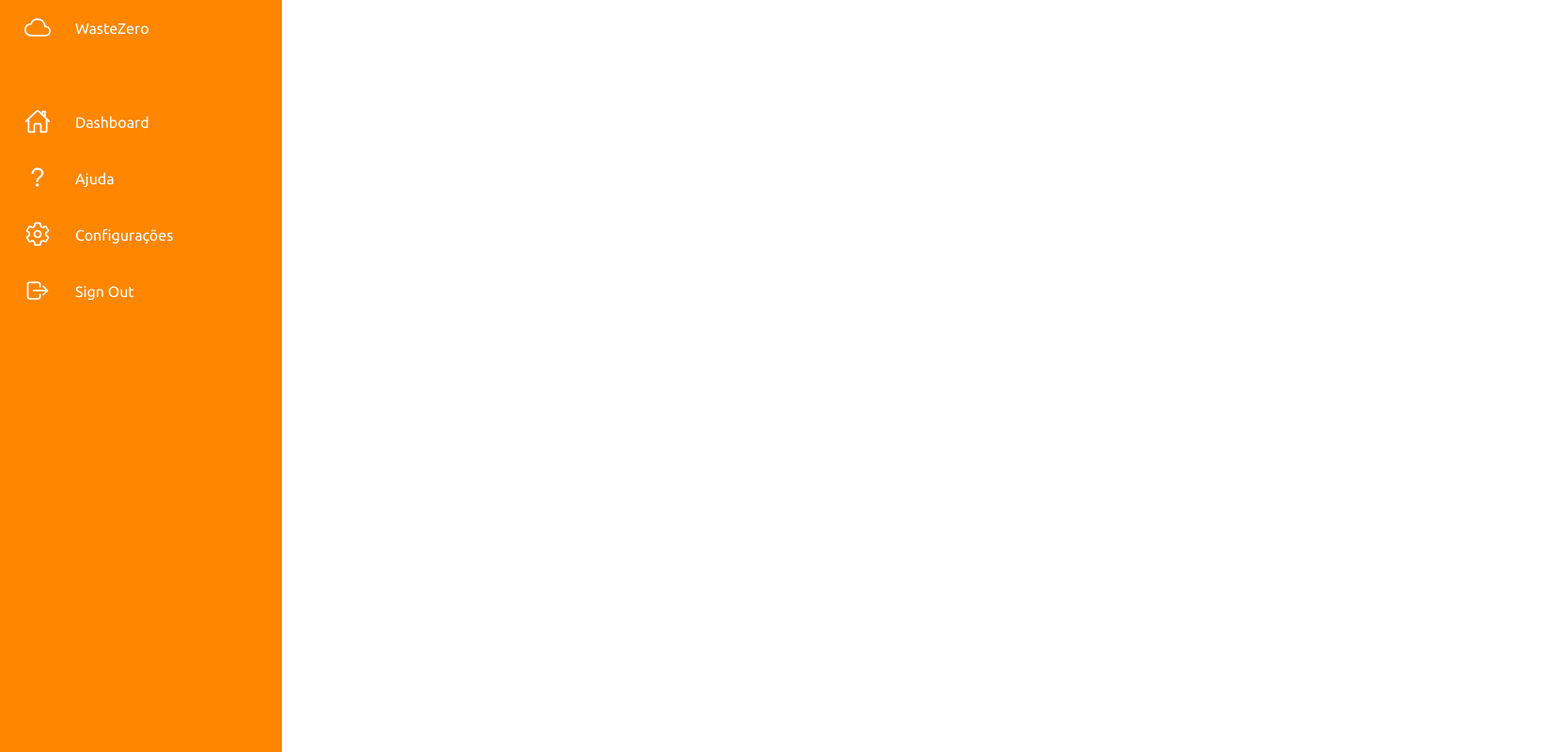
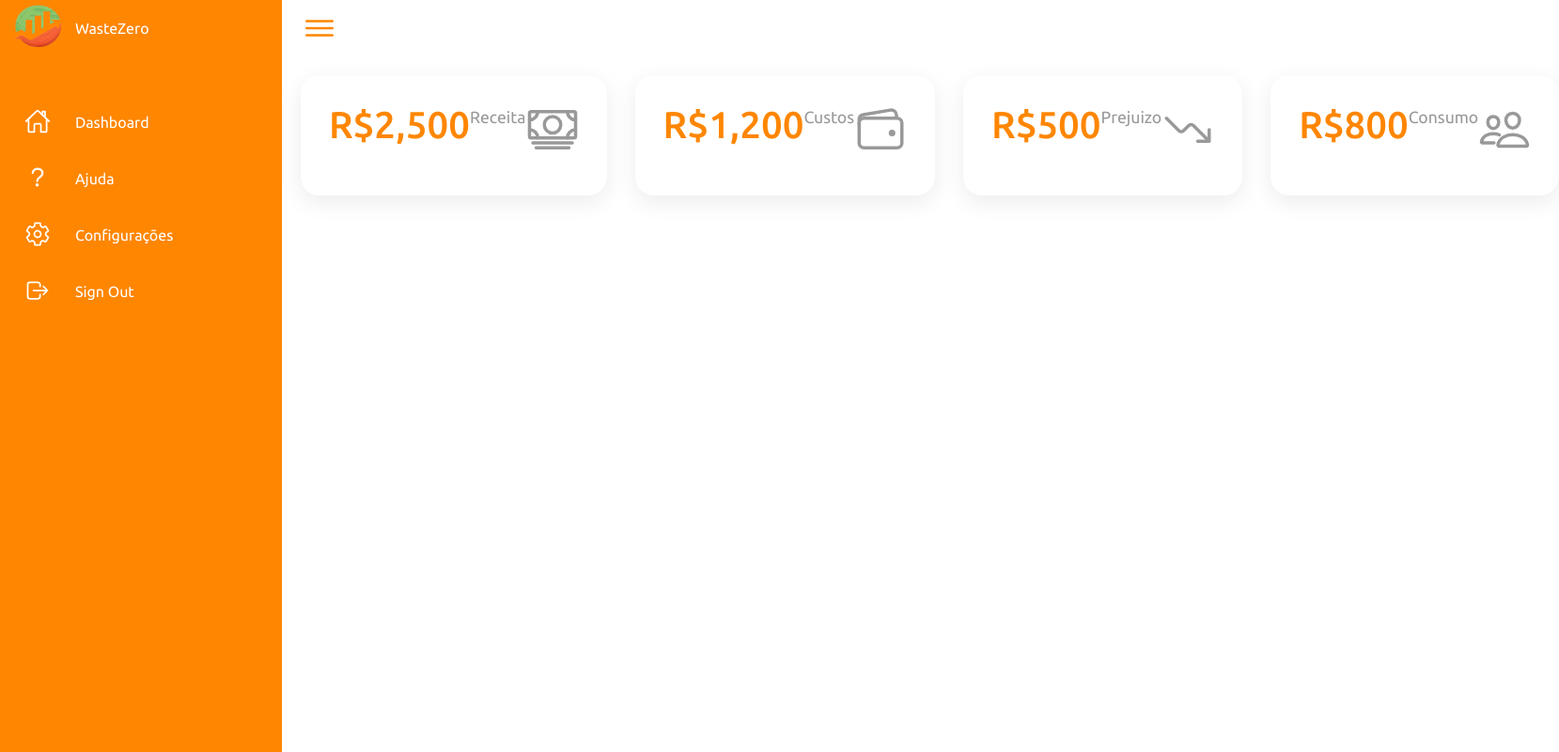
Before and after one commit to djxlma/wastezero_dashboard, a plain HTML site: page index.html in a window 1280 px wide. Shown: the whole page at 94% size, 1659 px wide, since content can reach past the window. Drawn offline with nearby package versions, Linux system fonts and the light colour scheme.

Commit message:
add aba de menu e cards

```diff
--- a/assets/css/style.css
+++ b/assets/css/style.css
@@ -25,6 +25,12 @@ body {
     width: 100%;
 }
 
+.logo {
+    width: 50px;
+    height: 50px;
+    padding-top: 5px;
+}
+
 .navegacao {
     position: fixed;
     width: 300px;
@@ -32,6 +38,11 @@ body {
     background: var(--laranja);
     border-left: 10px solid var(--laranja);
     overflow: hidden;
+    transition: 0.5s;
+}
+
+.navegacao.ativo {
+    width: 80px;
 }
 
 .navegacao ul {
@@ -123,3 +134,86 @@ body {
     box-shadow: 35px -35px 0 10px var(--branco);
     pointer-events: none;
 }
+
+.conteudo {
+    position: absolute;
+    width: calc(100% - 300px);
+    left: 300px;
+    min-width: 100vh;
+    background: var(--branco);
+    transition: 0.5s;
+}
+
+.conteudo.ativo {
+    width: calc(100% - 80px);
+    left: 80px;
+}
+
+.conteudo__topbar {
+    width: 100%;
+    height: 60px;
+    display: flex;
+    justify-content: space-between;
+    align-items: center;
+    padding: 0 10px;
+}
+
+.conteudo__menuNav {
+    position: relative;
+    width: 60px;
+    height: 60px;
+    display: flex;
+    justify-content: center;
+    align-items: center;
+    font-size: 2.5rem;
+    cursor: pointer;
+    color: var(--laranja);
+}
+
+.cardBox {
+    position: relative;
+    width: 100%;
+    padding: 20px;
+    display: grid;
+    grid-template-columns: repeat(4, 1fr);
+    gap: 30px;
+}
+
+.cardBox .card {
+    position: relative;
+    background: var(--branco);
+    padding: 30px;
+    border-radius: 20px;
+    display: flex;
+    justify-content: space-between;
+    cursor: pointer;
+    box-shadow: 0 7px 25px rgba(0, 0, 0, 0.08);
+}
+
+
+.cardBox .card .numeros {
+    position: relative;
+    font-weight: 500;
+    font-size: 2.5rem;
+    color: var(--laranja);
+}
+
+.cardBox .card .nomeCard {
+    color: var(--preto-secundario);
+    font-size: 1.1rem;
+    margin-top: 5px;
+}
+
+.cardBox .card .iconeBox {
+    font-size: 3.5rem;
+    color: var(--preto-secundario);
+}
+
+.cardBox .card:hover {
+    background: var(--laranja);
+}
+  .cardBox .card:hover .numeros,
+  .cardBox .card:hover .nomeCard,
+  .cardBox .card:hover .iconeBox {
+    color: var(--branco);
+}
--- a/assets/js/main.js
+++ b/assets/js/main.js
@@ -9,3 +9,14 @@ function linkAtivo(){
 }
 
 lista.forEach(item => item.addEventListener("mouseover", linkAtivo));
+
+// Alternar Menu
+
+let menuNav = document.querySelector(".conteudo__menuNav");
+let navegacao = document.querySelector(".navegacao");
+let conteudo = document.querySelector(".conteudo");
+
+menuNav.onclick = function(){
+    navegacao.classList.toggle("ativo");
+    conteudo.classList.toggle("ativo");
+};
--- a/index.html
+++ b/index.html
@@ -13,7 +13,7 @@
                 <ul>
                     <li>
                         <a href="#">
-                            <span class="navegacao__icone"><ion-icon name="cloud-outline"></ion-icon></span>
+                            <span class="navegacao__icone"><img class="logo" src="./assets/img/wast-removebg-preview.png" alt="Logo da WasteZero"></span>
                             <span class="navegacao__titulo">WasteZero</span>
                         </a>
                     </li>
@@ -47,7 +47,47 @@
                     </li>
                 </ul>
             </div>
+
+            <div class="conteudo">
+                <div class="conteudo__topbar">
+                    <div class="conteudo__menuNav">
+                        <ion-icon name="menu-outline"></ion-icon>
+                    </div>
+                </div>
+
+                <div class="cardBox">
+                    <div class="card">
+                        <div class="numeros">R$2,500</div>
+                        <div class="nomeCard">Receita</div>
+
+                        <div class="iconeBox"><ion-icon name="cash-outline"></ion-icon></div>
+                    </div>
+
+                    <div class="card">
+                        <div class="numeros">R$1,200</div>
+                        <div class="nomeCard">Custos</div>
+
+                        <div class="iconeBox"><ion-icon name="wallet-outline"></ion-icon></div>
+                    </div>
+
+                    <div class="card">
+                        <div class="numeros">R$500</div>
+                        <div class="nomeCard">Prejuizo</div>
+
+                        <div class="iconeBox"><ion-icon name="trending-down-outline"></ion-icon></div>
+                    </div>
+
+                    <div class="card">
+                        <div class="numeros">R$800</div>
+                        <div class="nomeCard">Consumo</div>
+
+                        <div class="iconeBox"><ion-icon name="people-outline"></ion-icon></div>
+                    </div>
+                </div>
+            </div>
+
         </div>
+
     </main>
 </body>
 <script type="module" src="https://unpkg.com/ionicons@7.1.0/dist/ionicons/ionicons.esm.js"></script>
```
Also changed, not shown: assets/img/wast-removebg-preview.png (added).
